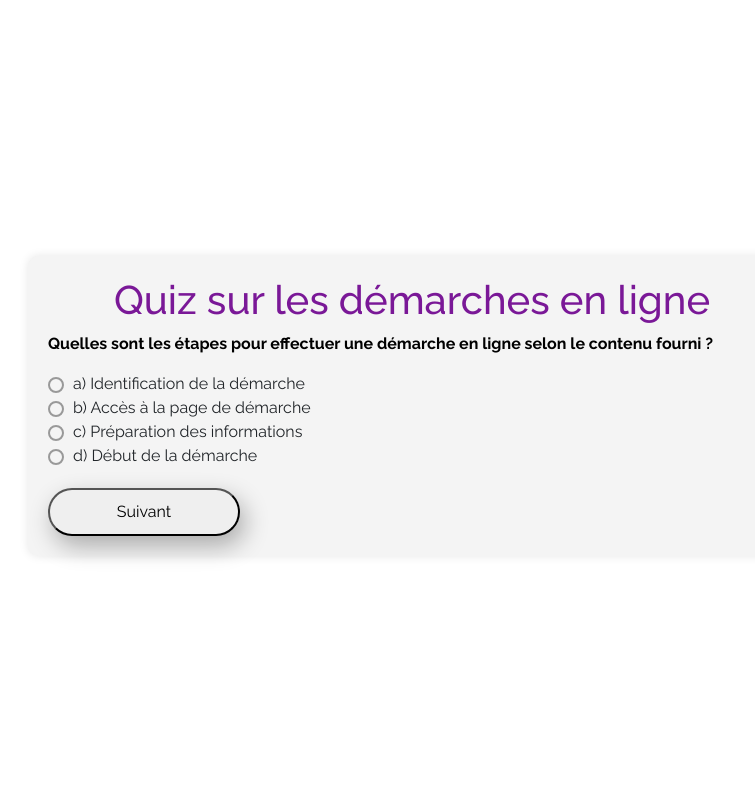
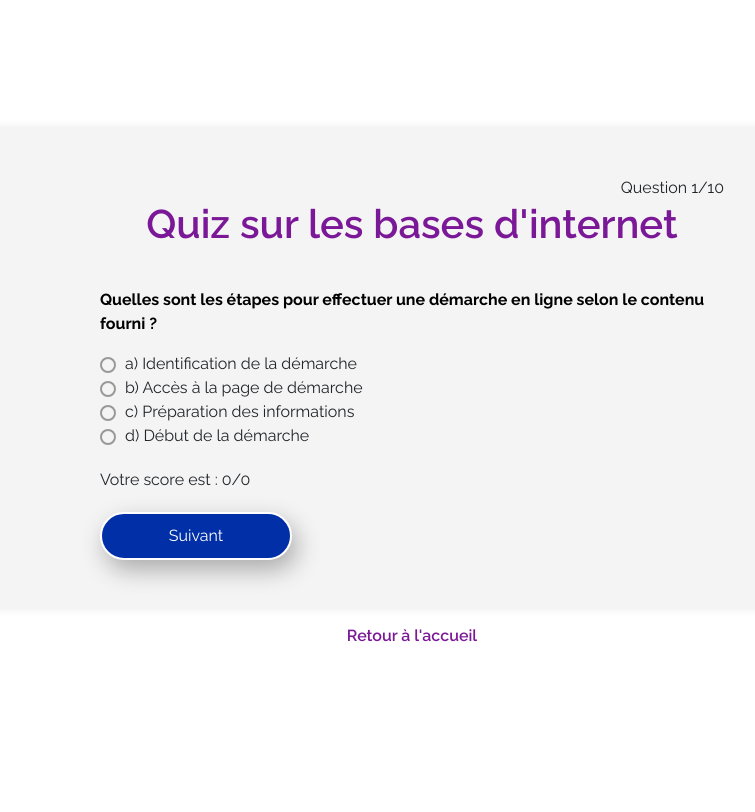
Before and after one commit to Nabil-Hosseinee/LITIS, a PHP site: page /quiz.html in a window 1280 px wide. Shown: the whole page, without its empty margins (228-983 px from the left). After the commit the page ends 642 px from the top, so only its background shows below. Run offline with PHP 8.4, Linux system fonts and the light colour scheme; some libraries are stand-ins or nearby versions.

Commit message:
quiz nul

```diff
--- a/assets/css/quiz.css
+++ b/assets/css/quiz.css
@@ -6,18 +6,24 @@ body {
 }
 
 .quiz-container {
-    max-width: 60vw;
+    max-width: 80vw;
     max-height: 60vh;
-    margin: 20%;
-    padding: 20px;
+    margin: auto;
+    margin-top: 10%;
+    padding: 200px;
     background-color: var(--gris-clair);
     border-radius: 10px;
     box-shadow: 0 0 10px rgba(0, 0, 0, 0.1);
+    display: flex;
+    flex-direction: column;
+    justify-content: center;
 }
 
 .quiz-container h1 {
     color: var(--violet);
     text-align: center;
+    margin-bottom: 5vh;
+    font-weight: 600;
 }
 
 .question {
@@ -33,7 +39,7 @@ body {
     margin-right: 5px;
 }
 
-.question button {
+button {
     padding: 10px 20px;
     background-color: var(--secondaire);
     color: white;
@@ -42,7 +48,7 @@ body {
     transition: background-color 0.3s ease;
 }
 
-.question button:hover {
+button:hover {
     background-color: white;
     color: var(--secondaire);
     border: 2px solid var(--secondaire);
@@ -70,7 +76,25 @@ input[type="radio"] {
     top: 4px;
 }
 
-/* Style du bouton radio sélectionné */
 input[type="radio"]:checked {
-    border: 6px solid var(--secondaire); /* Changer la couleur et l'épaisseur de la bordure ici */
+    border: 5px solid var(--secondaire);
 }
+
+
+.question label {
+    display: block;
+    margin-bottom: 10px;
+}
+
+a {
+    display: flex;
+    justify-content: center;
+    margin-top: 2vh;
+    color: var(--violet);
+    font-weight: 600;
+}
+
+a:hover {
+    color: var(--secondaire);
+    transition: 2s;
+}
--- a/assets/js/quiz.js
+++ b/assets/js/quiz.js
@@ -1,84 +1,103 @@
-var actQuestion = 1;
-var nbreQuestion = 10;
+// Définition des variables pour le score et le nombre total de questions
 var score = 0;
+var totalQuestions = 10;
+var questionsPosees = 0;
+var currentQuestion = 1; // Ajout de l'initialisation de currentQuestion
 
+
+// Déclaration de la variable scoreContainer en tant que variable globale
+var scoreContainer = document.getElementById("score-container");
+
+
+// Tableau des réponses correctes pour chaque question
+var correctAnswers = {
+    question1: "a",
+    question2: "a",
+    question3: "b",
+    question4: "c",
+    question5: "c",
+    question6: "a",
+    question7: "a",
+    question8: "d",
+    question9: "b",
+    question10: "b"
+};
+
+
+// Fonction pour mettre à jour le score affiché sur la page
+function updateScoreContainer() {
+    scoreContainer.textContent = "Votre score est : " + score + "/" + questionsPosees;
+}
+
+
+function updateAvanceeContainer() {
+    var avanceeContainer = document.getElementById("avancee");
+    avanceeContainer.textContent = "Question " + currentQuestion + "/" + totalQuestions;
+}
+
+
+// Mettre à jour le score affiché au chargement de la page
+updateAvanceeContainer();
+updateScoreContainer();
+
+
+// Gestionnaire d'événement pour le bouton "Suivant"
 document.getElementById("next-btn").addEventListener("click", function() {
-    var actQuestionDiv = document.getElementById("question" + actQuestion);
-    var proQuestionDiv = document.getElementById("question" + (actQuestion + 1));
+    var currentQuestionDiv = document.getElementById("question" + currentQuestion);
+    var nextQuestionDiv = document.getElementById("question" + (currentQuestion + 1));
 
-    // Vérifie si une réponse a été sélectionnée pour la question actuelle
-    var reponse = actQuestionDiv.querySelector('input[name="question' + actQuestion + '"]:checked');
-    if (reponse !== null) {
-        // Incrémente le score si la réponse est correcte
-        if (resultatQuestion(actQuestion, reponse.value)) {
+
+    var answer = currentQuestionDiv.querySelector('input[name="question' + currentQuestion + '"]:checked');
+    if (answer !== null) {
+        if (answer.value === correctAnswers["question" + currentQuestion]) {
             score++;
         }
 
-        // Cache la question actuelle et affiche la question suivante
-        actQuestionDiv.style.display = "none";
-        if (actQuestion < nbreQuestion) {
-            proQuestionDiv.style.display = "block";
-            actQuestion++;
-            if (actQuestion === nbreQuestion) {
-                document.getElementById("next-btn").style.display = "none";
-                document.getElementById("submit-btn").style.display = "block";
-            }
+
+        currentQuestionDiv.style.display = "none";
+        if (currentQuestion < totalQuestions) {
+            nextQuestionDiv.style.display = "block";
+            currentQuestion++;
+            questionsPosees++;
+        } else {
+            var resultContainer = document.getElementById("result");
+            resultContainer.innerHTML = "Votre score est : " + score + "/" + totalQuestions;
+            scoreContainer.style.display = "none";
+            document.getElementById("next-btn").style.display = "none";
         }
+
+
+        // Mettre à jour le score affiché sur la page après chaque question
+        updateScoreContainer();
+        updateAvanceeContainer();
     } else {
         alert("Veuillez sélectionner une réponse.");
     }
 });
 
-document.getElementById("submit-btn").addEventListener("click", function() {
-    var actQuestionDiv = document.getElementById("question" + actQuestion);
 
-    // Vérifie si une réponse a été sélectionnée pour la question actuelle
-    var reponse = actQuestionDiv.querySelector('input[name="question' + actQuestion + '"]:checked');
-    if (reponse !== null) {
-        // Incrémente le score si la réponse est correcte
-        if (resultatQuestion(actQuestion, reponse.value)) {
-            score++;
-        }
 
-        // Affiche le score
-        var resultContainer = document.getElementById("result");
-        resultContainer.innerHTML = "Votre score est : " + score + "/" + nbreQuestion;
-        document.getElementById("submit-btn").style.display = "none";
 
-        // Vérifie si le score est de 10 et affiche un message de félicitations
-        if (score === 10) {
-            resultContainer.innerHTML += "<br><br>Bravo, vous avez eu toutes les bonnes réponses !";
-            // Vous pouvez ajouter du code ici pour afficher une image si vous le souhaitez
-        }
-    } else {
-        alert("Veuillez sélectionner une réponse.");
-    }
-});
+// Gestionnaire d'événement pour le bouton "Soumettre"
+// document.getElementById("submit-btn").addEventListener("click", function() {
+//     var currentQuestionDiv = document.getElementById("question" + currentQuestion);
 
-function resultatQuestion(numeroQuestion, userReponse) {
-    // Fonction pour vérifier si la réponse de l'utilisateur est correcte pour chaque question
-    switch(numeroQuestion) {
-        case 1:
-            return userReponse === "a";
-        case 2:
-            return userReponse === "a";
-        case 3:
-            return userReponse === "b";
-        case 4:
-            return userReponse === "c";
-        case 5:
-            return userReponse === "b";
-        case 6:
-            return userReponse === "a";
-        case 7:
-            return userReponse === "d";
-        case 8:
-            return userReponse === "b";
-        case 9:
-            return userReponse === "c";
-        case 10:
-            return userReponse === "b";
-        default:
-            return false;
-    }
-}
+
+//     var answer = currentQuestionDiv.querySelector('input[name="question' + currentQuestion + '"]:checked');
+//     if (answer !== null) {
+//         if (answer.value === correctAnswers["question" + currentQuestion]) {
+//             score++;
+//         }
+
+
+//         var resultContainer = document.getElementById("result");
+//         resultContainer.innerHTML = "Votre score est : " + score + "/" + totalQuestions;
+
+
+//         // Mettre à jour le score affiché sur la page après la soumission
+//         updateScoreContainer();
+//         updateAvanceeContainer();
+//     } else {
+//         alert("Veuillez sélectionner une réponse.");
+//     }
+// });
--- a/quiz.html
+++ b/quiz.html
@@ -11,7 +11,8 @@
 </head>
 <body>
     <div class="quiz-container">
-        <h1>Quiz sur les démarches en ligne</h1>
+        <div id="avancee" style="display: flex; justify-content: flex-end;"></div>
+        <h1>Quiz sur les bases d'internet</h1>
         <div id="question-container">
             <div id="question1" class="question">
                 <p>Quelles sont les étapes pour effectuer une démarche en ligne selon le contenu fourni ?</p>
@@ -84,10 +85,12 @@
                 <input type="radio" name="question10" value="d"> d) Créer un compte Google à partir de zéro<br>
             </div>
         </div>
+        <div id="score-container"><span id="score"></span></div>
         <div id="result"></div>
         <button id="next-btn">Suivant</button>
         <button id="submit-btn" style="display: none;">Soumettre</button>
     </div>
+    <a href="./index.php">Retour à l'accueil</a>
 
 <script src="./assets/js/quiz.js"></script>
 </body>
```
Also changed, not shown: assets/images/check.png (added), assets/images/croix.png (added).
